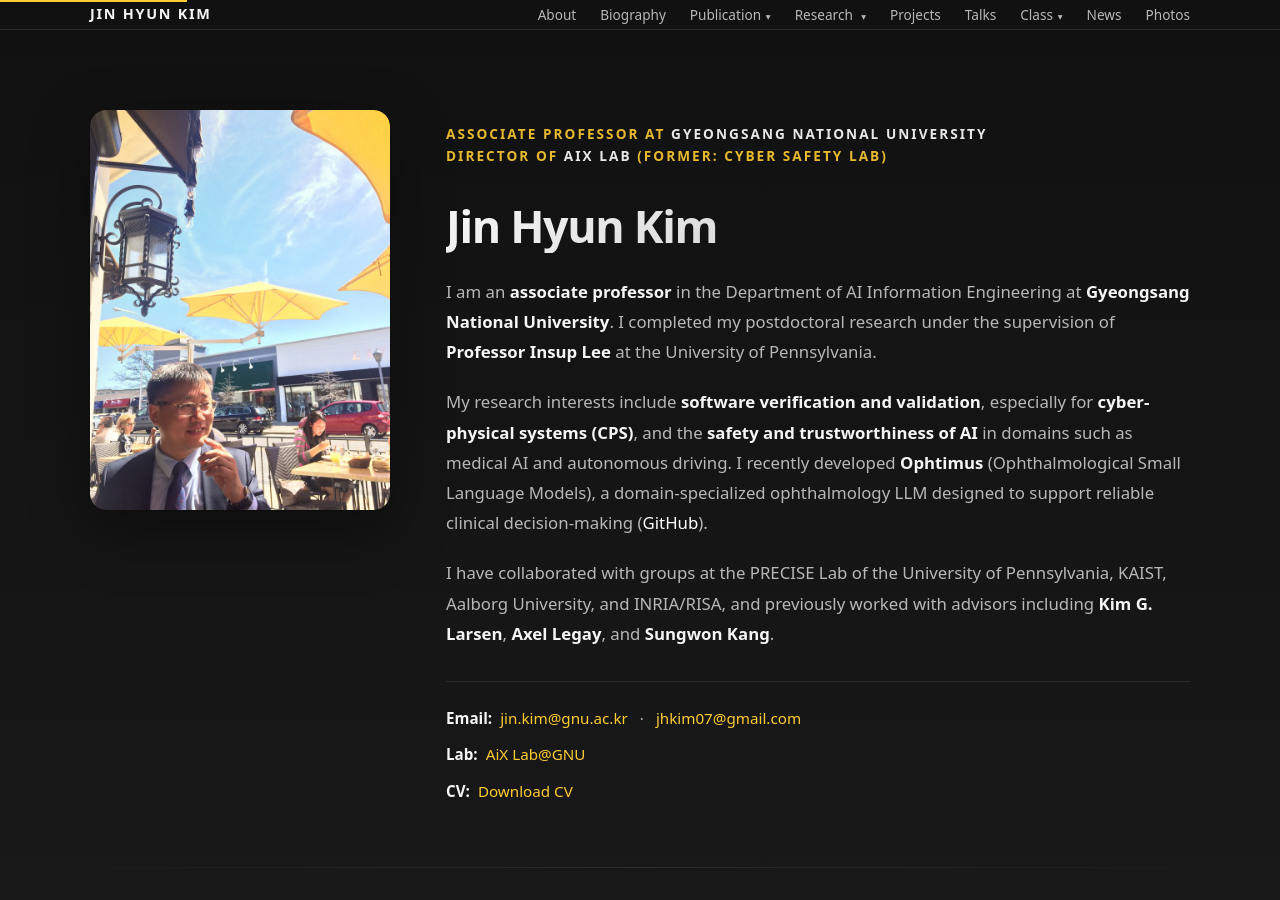
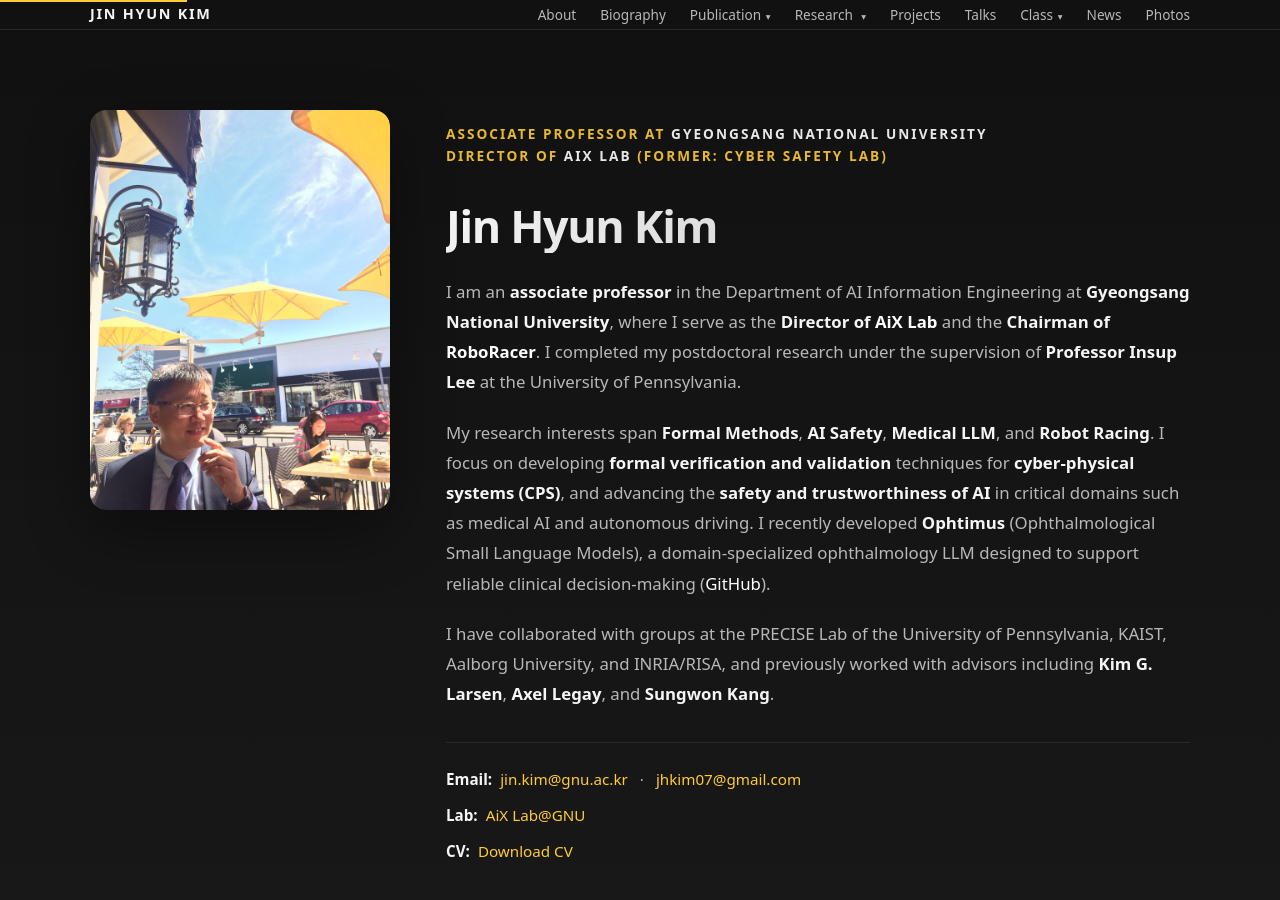
Before and after one commit to jhkim07/jhkim07.github.io, a Jekyll site: the page built from index.md, in a window 1280 px wide and 900 px high. Built offline with Jekyll 4.4.1, drawn with Linux system fonts in a browser that asks for light colours.

Commit message:
Add Director and Chairman roles, strengthen research interests

```diff
--- a/index.md
+++ b/index.md
@@ -19,16 +19,18 @@
       <div class="hero-content">
         <p>
           I am an <strong>associate professor</strong> in the Department of AI Information Engineering
-          at <strong>Gyeongsang National University</strong>. I completed my postdoctoral research
-          under the supervision of <strong>Professor Insup Lee</strong> at the University of Pennsylvania.
+          at <strong>Gyeongsang National University</strong>, where I serve as the <strong>Director of <a href="https://aix.gnu.ac.kr">AiX Lab</a></strong>
+          and the <strong>Chairman of <a href="{{ '/classes/roboracer' | relative_url }}">RoboRacer</a></strong>.
+          I completed my postdoctoral research under the supervision of <strong>Professor Insup Lee</strong> at the University of Pennsylvania.
         </p>
 
         <p>
-          My research interests include <strong>software verification and validation</strong>, especially for
-          <strong>cyber-physical systems (CPS)</strong>, and the <strong>safety and trustworthiness of AI</strong>
-          in domains such as medical AI and autonomous driving. I recently developed
-          <strong>Ophtimus</strong> (Ophthalmological Small Language Models), a domain-specialized ophthalmology LLM
-          designed to support reliable clinical decision-making
+          My research interests span <strong>Formal Methods</strong>, <strong>AI Safety</strong>,
+          <strong>Medical LLM</strong>, and <strong>Robot Racing</strong>. I focus on developing
+          <strong>formal verification and validation</strong> techniques for <strong>cyber-physical systems (CPS)</strong>,
+          and advancing the <strong>safety and trustworthiness of AI</strong> in critical domains such as medical AI
+          and autonomous driving. I recently developed <strong>Ophtimus</strong> (Ophthalmological Small Language Models),
+          a domain-specialized ophthalmology LLM designed to support reliable clinical decision-making
           (<a href="https://github.com/jinkimh/Ophtimus-Ophthalmology-LLM" target="_blank">GitHub</a>).
         </p>
 
```
